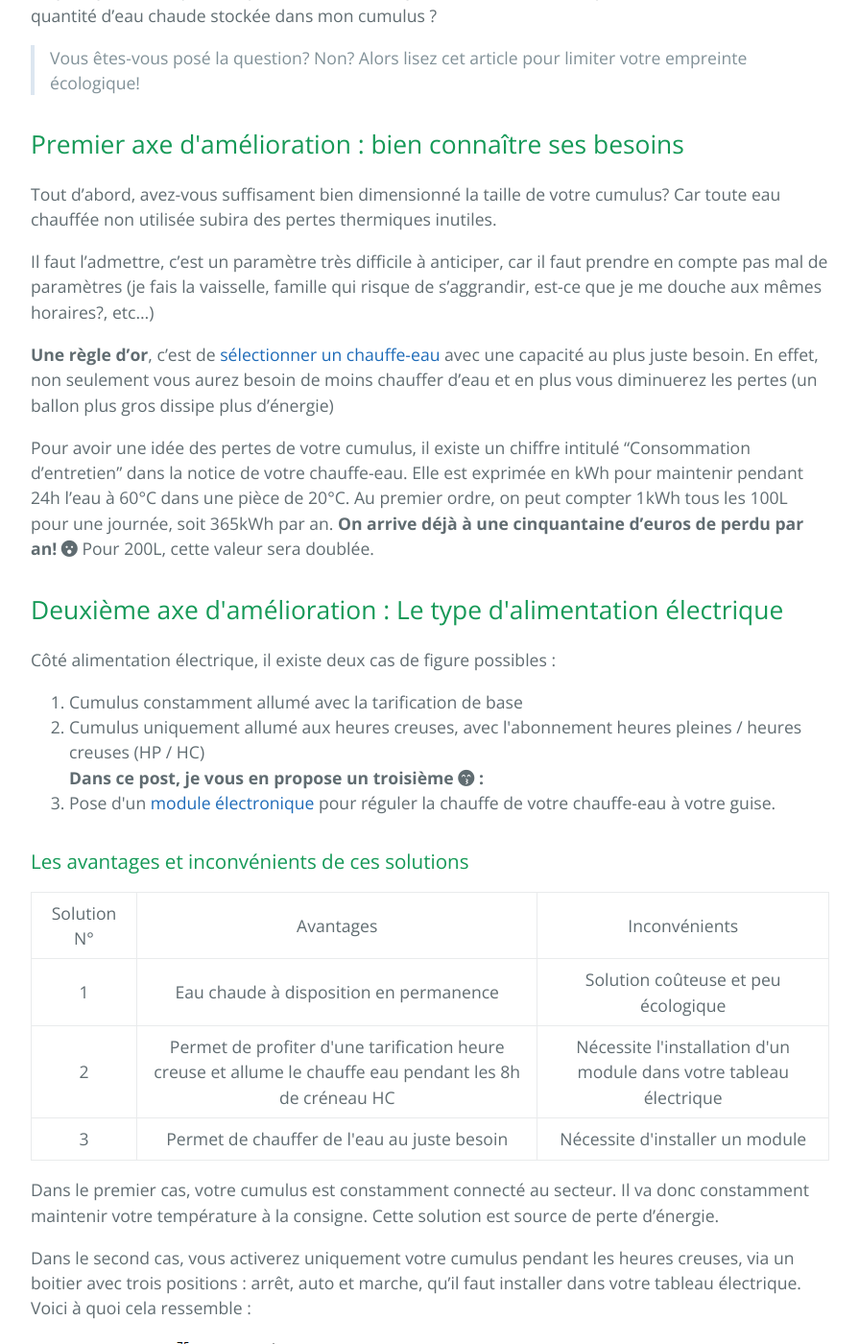
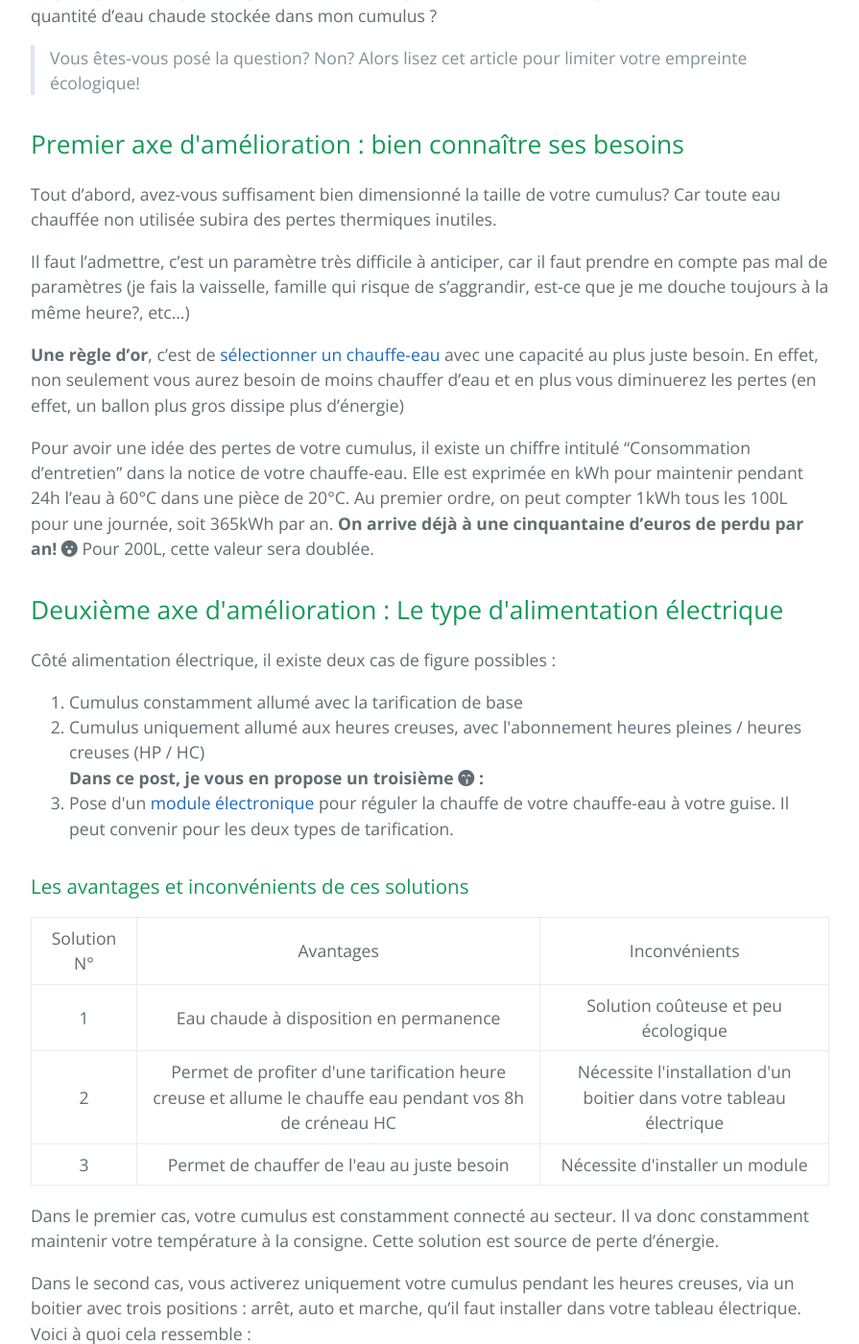
Before and after one commit to dufoura/dufoura.github.io, a Jekyll site: the page built from _posts/2018-08-06-mon-premier-post.markdown, in a window 1280 px wide and 1400 px high, scrolled down 283 px. Shown: the whole window at 96% size, without its empty margins (192-1087 px from the left). Built offline with Jekyll 4.4.1, drawn with Linux system fonts in a browser that asks for light colours; nearby versions of some CDN libraries; some of the changed text lies outside the part shown.

Commit message:
Update 2018-08-06-mon-premier-post.markdown

```diff
--- a/_posts/2018-08-06-mon-premier-post.markdown
+++ b/_posts/2018-08-06-mon-premier-post.markdown
@@ -14,10 +14,10 @@
 <h2> Premier axe d'amélioration : bien connaître ses besoins </h2>
 Tout d'abord, avez-vous suffisament bien dimensionné la taille de votre cumulus? Car toute eau chauffée non utilisée subira des pertes thermiques inutiles.
 
-Il faut l'admettre, c'est un paramètre très difficile à anticiper, car il faut prendre en compte pas mal de paramètres (je fais la vaisselle, famille qui risque de s'aggrandir, est-ce que je me douche aux mêmes horaires?, etc...)
+Il faut l'admettre, c'est un paramètre très difficile à anticiper, car il faut prendre en compte pas mal de paramètres (je fais la vaisselle, famille qui risque de s'aggrandir, est-ce que je me douche toujours à la même heure?, etc...)
 
 <strong>Une règle d'or</strong>, c'est de <a href="https://www.mychauffage.com/blog/comment-choisir-capacite-chauffe-eau">sélectionner un chauffe-eau</a> avec une capacité au plus juste besoin.
-En effet, non seulement vous aurez besoin de moins chauffer d'eau et en plus vous diminuerez les pertes (un ballon plus gros dissipe plus d'énergie)
+En effet, non seulement vous aurez besoin de moins chauffer d'eau et en plus vous diminuerez les pertes (en effet, un ballon plus gros dissipe plus d'énergie)
 
 Pour avoir une idée des pertes de votre cumulus, il existe un chiffre intitulé "Consommation d'entretien" dans la notice de votre chauffe-eau. Elle est exprimée en kWh pour maintenir pendant 24h l'eau à 60°C dans une pièce de 20°C.
 Au premier ordre, on peut compter 1kWh tous les 100L pour une journée, soit 365kWh par an. <strong>On arrive déjà à une cinquantaine d'euros de perdu par an! <i class="fas fa-surprise"></i></strong>  Pour 200L, cette valeur sera doublée.
@@ -29,7 +29,7 @@
 <li>Cumulus uniquement allumé aux heures creuses, avec l'abonnement heures pleines / heures creuses (HP / HC)</li>
 
 <strong>Dans ce post, je vous en propose un troisième <i class="fas fa-kiss-beam"></i> : </strong>
-<li>Pose d'un <a href="{{ site.baseurl }}/jekyll/update/2018/08/21/fabriquer-votre-module-cumulus.html">module électronique</a> pour réguler la chauffe de votre chauffe-eau à votre guise.</li>
+<li>Pose d'un <a href="{{ site.baseurl }}/jekyll/update/2018/08/21/fabriquer-votre-module-cumulus.html">module électronique</a> pour réguler la chauffe de votre chauffe-eau à votre guise. Il peut convenir pour les deux types de tarification.</li>
 </ol>
 <h3> Les avantages et inconvénients de ces solutions </h3>
 
@@ -38,7 +38,7 @@
 <tr><td>Solution N°</td><td>Avantages</td><td>Inconvénients</td>
 </tr>
 <tr><td>1</td><td>Eau chaude à disposition en permanence</td><td>Solution coûteuse et peu écologique</td></tr>
-<tr><td>2</td><td>Permet de profiter d'une tarification heure creuse et allume le chauffe eau pendant les 8h de créneau HC</td><td>Nécessite l'installation d'un module dans votre tableau électrique</td></tr>
+<tr><td>2</td><td>Permet de profiter d'une tarification heure creuse et allume le chauffe eau pendant vos 8h de créneau HC</td><td>Nécessite l'installation d'un boitier dans votre tableau électrique</td></tr>
 <tr><td>3</td><td>Permet de chauffer de l'eau au juste besoin</td><td>Nécessite d'installer un module</td></tr>
 </table>
 
@@ -48,11 +48,13 @@
 <center>
 <img src="{{ "/assets/img/" | absolute_url }}graphe1.png" alt="Voici à quoi ça ressemble">
 </center>
+Ces boitiers sont disponibles dans la plupart des magasins de bricolage.
 
 Dans la <a href="{{ site.baseurl }}/jekyll/update/2018/08/21/fabriquer-votre-module-cumulus.html">solution proposée</a>, vous allez pouvoir alimenter votre chauffe eau au plus juste besoin. En effet, vous avez la possibilité de déclencher à n'importe quelle heure votre chauffe eau, en fonction de vos habitudes.
 <blockquote>
-Vous vous douchez le soir? allumez-le 5h avant.
-Plutôt du matin? Allumez-le à 2h du matin, pour avoir une eau chaude à 7h.
+Vous vous douchez le soir? allumez-le 5h avant pour laisser le temps à votre cumulus de chauffer l'eau.
+Vous êtes plutôt du matin? Allumez-le à 2h du matin, en pleine heure creuse, pour avoir une eau chaude à 7h.
+Encore une fois attention, si votre ballon est plus gros, les temps de chauffe s'alongeront...
 </blockquote>
 
 <h3> Et l'empreinte éco ? </h3>
@@ -63,8 +65,8 @@
 - 1 ballon de 150L de quelques années (je prends un facteur de vieillesse dans les pertes)
 - Un flux thermique qui décroît linéairement en fonction de la différence de température entre l'eau dans la cuve et l'extérieur
 - Un thermostat réglé à 70°C (pour vous éviter tout risque de légionellose)
-- Une utilisation de 2 douches quotidiennes + eau robinet matin et soir
-- Un fonctionnement 365j/an
+- Une utilisation de 2 douches quotidiennes (soit 40L d'eau chaude) + lavage de mains, vaiselle (environ 5L d'eau chaude consommée)
+- Un fonctionnement 365j/an (hypothèse pire-cas)
 
 Pour vous donner quelques repères, voici quelques chiffres :
 - J'estime que sans alimenter mon chauffe eau, l'eau perd 0.9°C par heure lorsque l'eau est à 70°C.
@@ -96,7 +98,12 @@
 <tr><td>3</td><td>676kWh</td><td>83€</td><td>56%</td></tr>
 </table>
 
-<strong>Attention, je le rappelle, ce n'est ici que des énergies perdus, ce n'est pas le montant de la facture! Je ne prends pas en compte l'eau chaude que vous utilisez lors de votre douche. Sinon, les chiffres ne seraient pas les mêmes!</strong>
+<strong>Attention, je le rappelle, ce n'est ici que des énergies perdus, ce n'est qu'une partie du montant de votre facture!
+
+Pour le reste de vore facture, c'est de l'énergie nécessaire à chauffer votre eau que vous allez consommer.
+
+Grosso modo, les pertes représentent la moitié de la facture. (A 45L d'eau consommée par jour, je suis à 1000kWh/an)
+</strong>
 
 
 
@@ -106,11 +113,11 @@
 <li>
 Dimensionnez correctement votre ballon d'eau chaude. Il vaut mieux un peu plus petit que trop grand
 <blockquote>
-Au pire, vous pourrez monter un peu le thermostat, s'il y a plus de monde pour avoir plus d'eau chaude!
+Au pire, vous pourrez monter temporairement le thermostat, s'il y a plus de monde pour avoir plus d'eau chaude!
 </blockquote>
 </li>
 <li>
-Optez pour une option heure pleine - heure creuse. Et ne pas oublier d'acheter le module qui permet d'activer automatiquement votre chauffe eau en heures creuses.
+Optez pour une option heure pleine - heure creuse. Et ne pas oublier d'acheter le module qui permet d'activer automatiquement votre chauffe eau en heures creuses chez votre magasin de bricolage préféré!
 </li>
 <li>
 Attention, baissez la température de consigne sous  les 60°C n'est pas une solution viable. Vous risqueriez un développement microbien.
```
